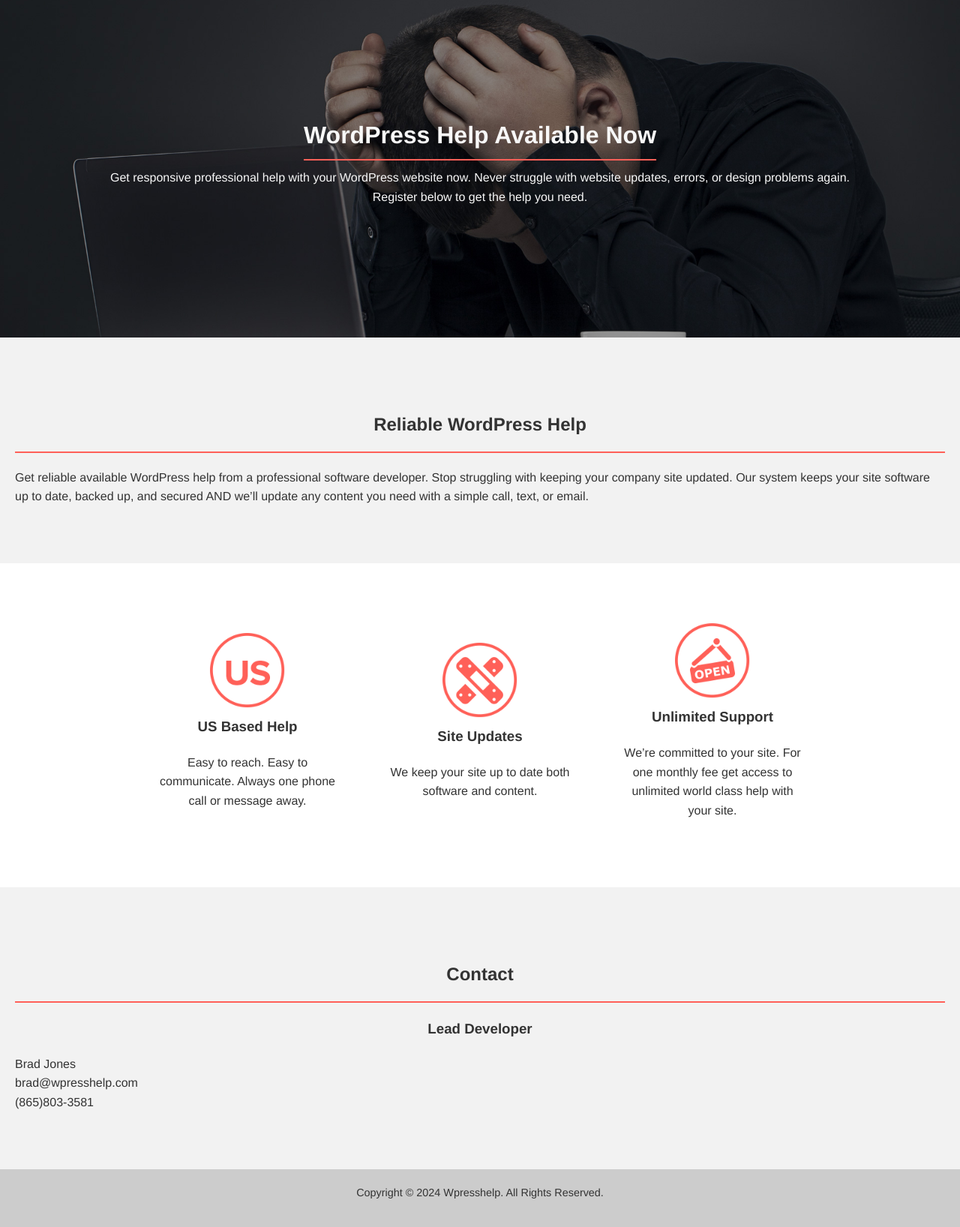
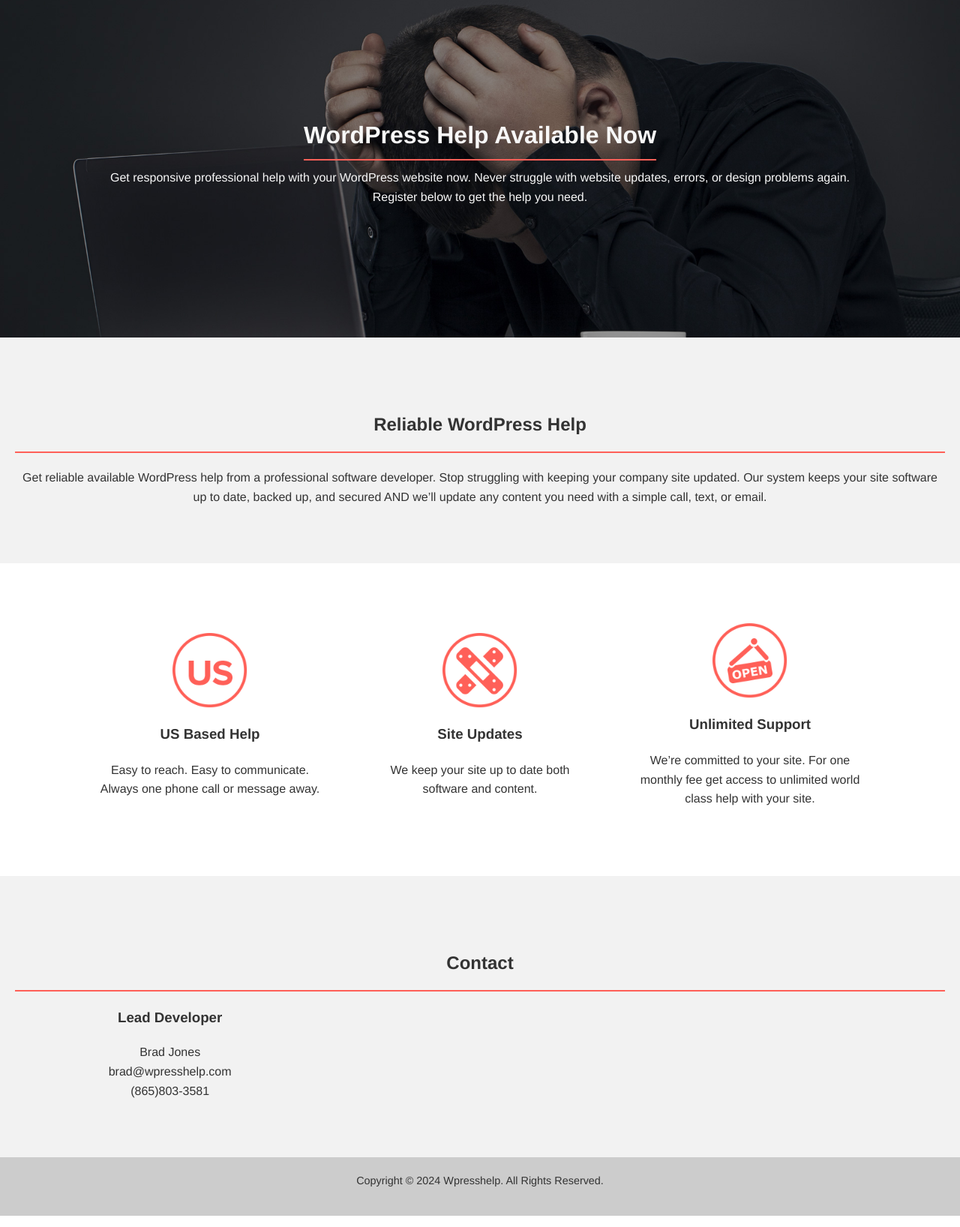
Before and after one commit to pro251/wpresshelp, a Jekyll site: the page built from index.html, in a window 1280 px wide. Shown: the whole page at 75% size. Built offline with Jekyll 4.4.1, drawn with Linux system fonts in a browser that asks for light colours.

Commit message:
Fix styles

```diff
--- a/_sass/_container.scss
+++ b/_sass/_container.scss
@@ -1,44 +1,67 @@
-.container.feature {
+// Base container styles
+.container {
+  padding: 20px;
+  text-align: center;
+
+  &.dark {
+    background-color: #f2f2f2;
+  }
+
+  // Heading style that applies to all containers
+  h2 {
+    margin-bottom: 20px; // Adds space between the heading and content
+  }
+
+  // Styles for the feature container items
+  &.feature {
     display: flex;
     flex-wrap: wrap;
-  justify-content: space-around;
-  gap: 20px;
-}
+    justify-content: center;
+    gap: 20px; // Provides spacing between items
 
-.icon-feature {
+    .container-item {
       display: flex;
       justify-content: center;
       align-items: center;
       flex-direction: column;
       margin: 20px;
-  width: 100%;
-  max-width: 250px;
+      flex: 1 1 200px; // Flex basis allows for responsive item width
+      max-width: 300px;
 
       img {
         width: 100px;
         height: 100px;
+        margin-bottom: 10px; // Spacing between image and text
       }
 
       h3, p {
-    text-align: center;
         margin: 10px 0;
       }
     }
+  }
 
-.dark {
-  background-color: #f2f2f2;
+  // Styles for the container that includes the contact info
+  &.dark {
+    .container-heading, .container-content {
+      width: 100%;
+    }
+
+    // Specifically target the contact-info within the dark container
+    .contact-info {
+      // Override the flex basis for contact info on larger screens
+      @media (min-width: 768px) {
+        flex: 0 0 33.333%; // Takes up one third of the space
+        max-width: 33.333%;
+        &:not(:first-child) {
+          display: none; // Hides other contact-info divs if present
+        }
+      }
+    }
+  }
 }
 
 @media (min-width: 768px) {
-  .container.feature {
-    justify-content: center;
-  }
-
-  .icon-feature {
-    flex: 1 1 calc(33.333% - 20px);
-  }
-
   .container {
-    padding: 60px 20px;
+    padding: 60px 20px; // Increased padding for larger screens
   }
 }
--- a/index.html
+++ b/index.html
@@ -17,17 +17,17 @@
 </div>
 
 <div class="container feature">
-    <div class="icon-feature">
+    <div class="container-item">
         <img src="{{ 'assets/images/icon-us.png' | relative_url }}" alt="US Based Help">
         <h3>US Based Help</h3>
         <p>Easy to reach. Easy to communicate. Always one phone call or message away.</p>
     </div>
-    <div class="icon-feature">
+    <div class="container-item">
         <img src="{{ 'assets/images/icon-one-time.png' | relative_url }}" alt="Site Updates">
         <h3>Site Updates</h3>
         <p>We keep your site up to date both software and content.</p>
     </div>
-    <div class="icon-feature">
+    <div class="container-item">
         <img src="{{ 'assets/images/icon-open.png' | relative_url }}" alt="Unlimited Support">
         <h3>Unlimited Support</h3>
         <p>We’re committed to your site. For one monthly fee get access to unlimited world class help with your site.</p>
@@ -35,16 +35,18 @@
 </div>
 
 <div class="container dark">
-    <h2>Contact</h2>
-    <div class="contact-info">
-        <h3>Lead Developer</h3>
-        <p>
-            Brad Jones<br />
-            brad@wpresshelp.com<br />
-            (865)803-3581
-        </p>
+    <div class="container-heading">
+        <h2>Contact</h2>
+    </div>
+    <div class="container-content">
+        <div class="contact-info">
+            <h3>Lead Developer</h3>
+            <p>Brad Jones<br>brad@wpresshelp.com<br>(865)803-3581</p>
+        </div>
+        <!-- You can add more contact-info divs here -->
     </div>
 </div>
+
 
 <script>
     function supportsWebp(callback) {
```
Lines whose indentation alone changed are shown as unchanged.
